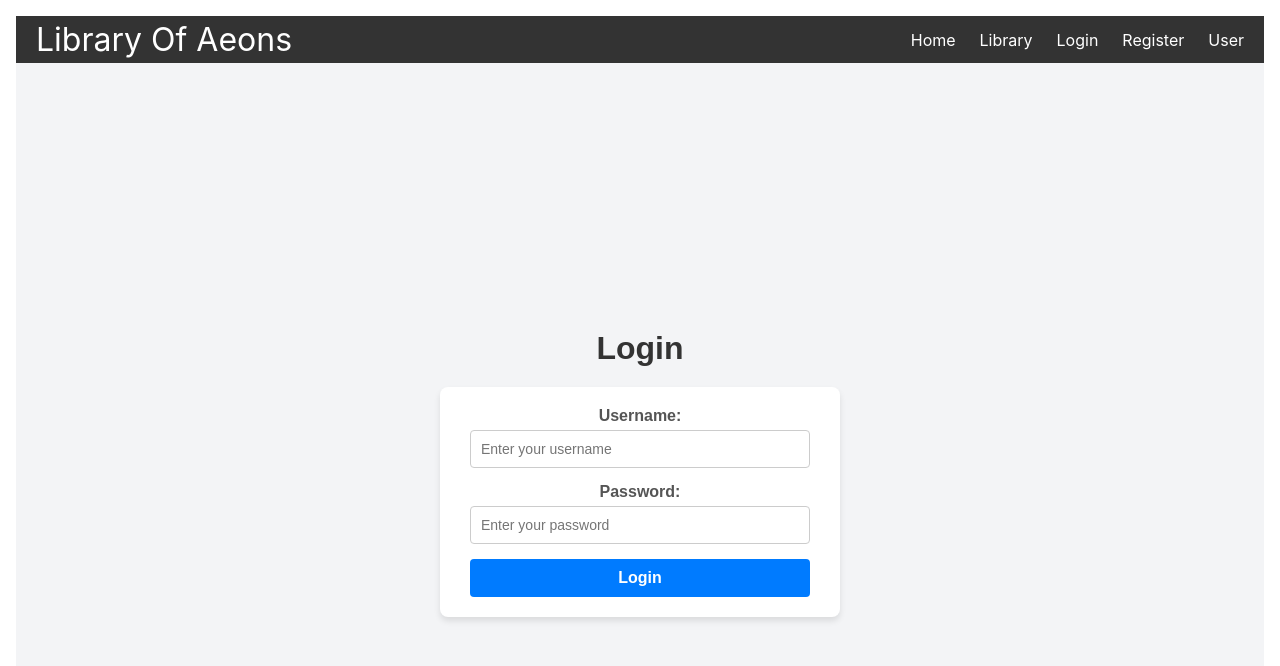
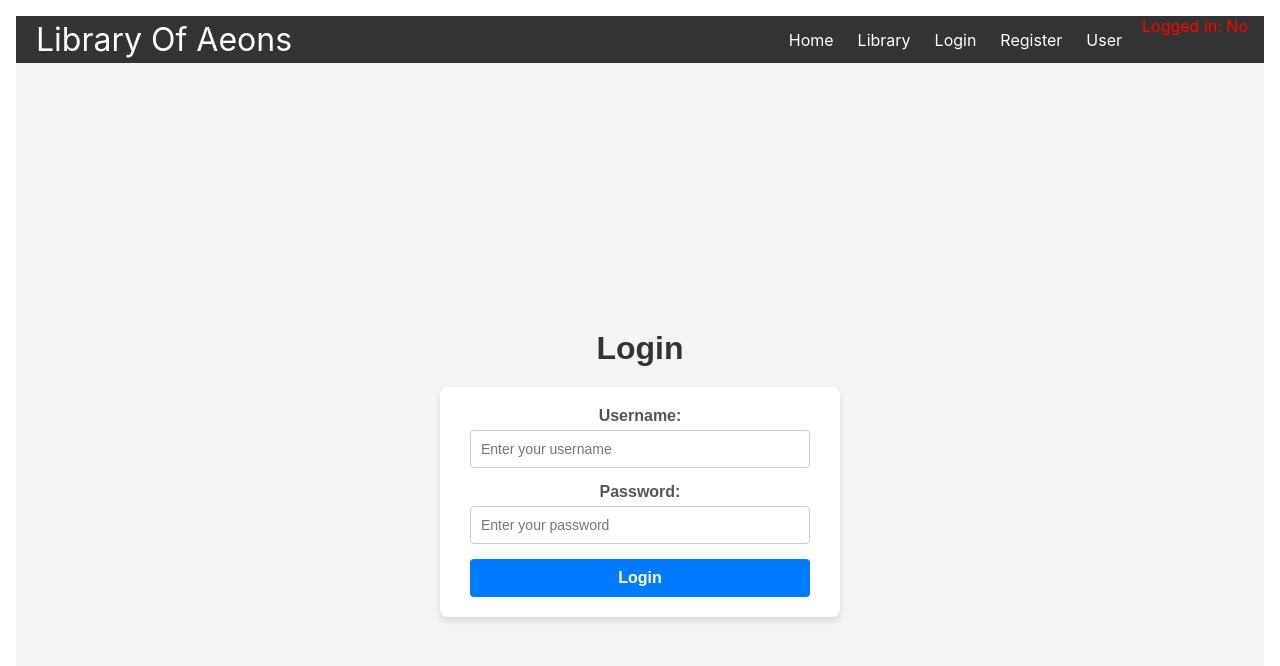
Before and after one commit to zerox555/LibraryPERNPublic, a React (Create React App) app: page /login in a window 1280 px wide. Shown: the top 666 px of the page. Built offline with nearby package versions, Linux system fonts and the light colour scheme.

Commit message:
Added dynamic logged in state indicator for navbar

```diff
--- a/src/App.jsx
+++ b/src/App.jsx
@@ -6,19 +6,20 @@ import Home from './components/Home';
 import Login from './components/Login';
 import User from './components/User';
 import Register from './components/Register';
+import { useState } from 'react';
 
 function App() {
-
+  const [loggedIn,setLoggedIn] = useState(false)
 
   return (
     <div className="container">
       <Router>
-        <Navbar />
+        <Navbar loggedIn={loggedIn}/>
 
         <Routes>
           <Route path="/" element={<Navigate to="/home" />}></Route>
           <Route path='/library' element={<Library />} />
-          <Route path='/login' element={<Login />} />
+          <Route path='/login' element={<Login setLoggedIn={setLoggedIn} />} />
           <Route path='/register' element={<Register />} />
           <Route path='/home' element={<Home />} />
           <Route path='/user' element ={<User/>}/>
--- a/src/components/Login.jsx
+++ b/src/components/Login.jsx
@@ -1,7 +1,7 @@
 import React, { useState } from "react";
 import "./Login.css";
 
-export default function Login() {
+export default function Login({setLoggedIn}) {
     const [username, setUsername] = useState("");
     const [password, setPassword] = useState("");
 
@@ -26,11 +26,14 @@ export default function Login() {
             console.log(success);
             console.log(token);
             if (response.ok && success) {
+                setLoggedIn(true);
                 alert("User Logged in!");
             } else {
                 alert("Failed to login user");
             }
         } catch (error) {
+
+            console.log(error);
             alert("Error logging in user");
         }
     };
--- a/src/components/Navbar.jsx
+++ b/src/components/Navbar.jsx
@@ -1,7 +1,7 @@
 import "../styles.css"
 import { Link } from "react-router-dom"
 
-export default function Navbar() {
+export default function Navbar({ loggedIn }) {
     return <nav className="nav">
         <Link to="/" className="site-title">Library Of Aeons</Link>
         <ul>
@@ -11,15 +11,37 @@ export default function Navbar() {
             <li>
                 <Link to="/library">Library</Link>
             </li>
+            {/* <li>
+                    <Link to="/login">Login</Link>
+                </li>
+                <li>
+                    <Link to="/register">Register</Link>
+                </li> */}
+            {loggedIn ? (
+                <>
+                    <li>
+                        <Link to="/profile">Profile</Link>
+                    </li>
+                    <li>
+                        <Link to="/logout">Logout</Link>
+                    </li>
+                </>
+            ) : (
+                <>
                     <li>
                         <Link to="/login">Login</Link>
                     </li>
                     <li>
                         <Link to="/register">Register</Link>
                     </li>
+                </>
+            )}
             {/* TODO: Remove this only for testing */}
             <li>
                 <Link to="/user">User</Link>
+            </li>
+            <li>
+                <p1 style={{color: loggedIn ? "green": "red"}}>Logged in: {loggedIn ? "Yes" : "No"}</p1>
             </li>
         </ul>
 
```
Lines whose indentation alone changed are shown as unchanged.
